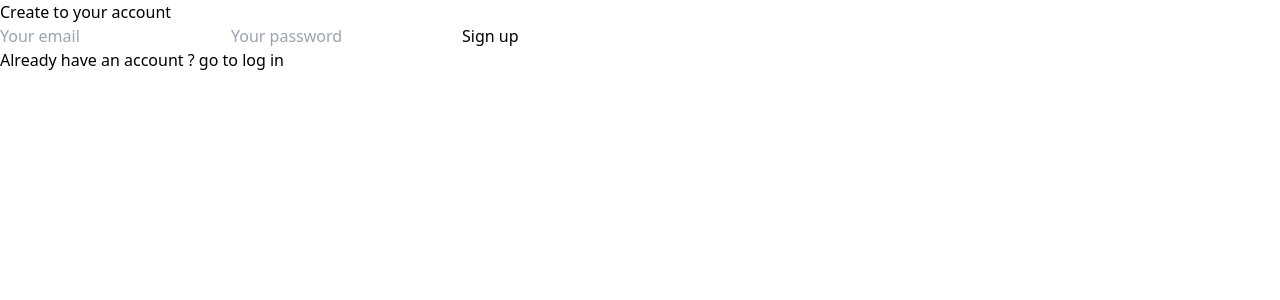
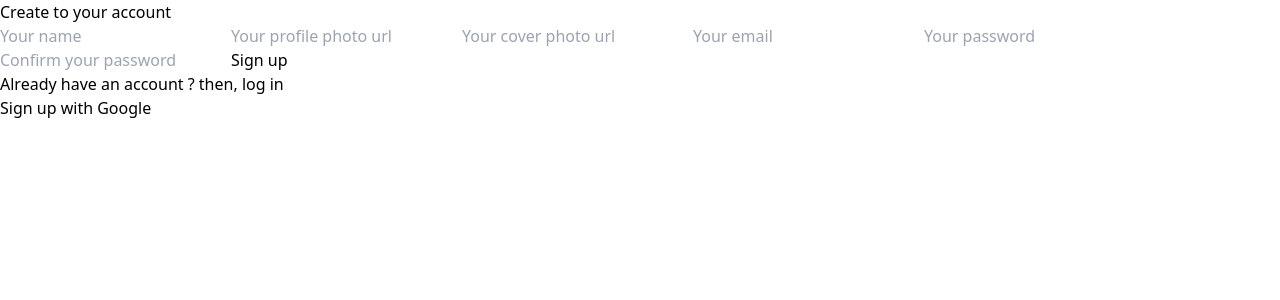
Before and after one commit to Shahriar1638/Book-Palace, a React (Vite) app: page /signup in a window 1280 px wide. Shown: the top 300 px of the page. Built offline with nearby package versions, Linux system fonts and the light colour scheme; no server answers.

Commit message:
login page and sign up page updated

```diff
--- a/package.json
+++ b/package.json
@@ -20,7 +20,9 @@
     "react-dom": "^18.3.1",
     "react-icons": "^5.2.1",
     "react-router-dom": "^6.24.1",
-    "react-step-progress-bar": "^1.0.3"
+    "react-step-progress-bar": "^1.0.3",
+    "sweetalert": "^2.1.2",
+    "sweetalert2": "^11.12.3"
   },
   "devDependencies": {
     "@tanstack/eslint-plugin-query": "^5.51.1",
--- a/src/Authentication/Authprovider/Authprovider.jsx
+++ b/src/Authentication/Authprovider/Authprovider.jsx
@@ -32,14 +32,14 @@ const Authprovider = ({children}) => {
     }
 
     useEffect(() => {
-        const unsubscribe = onAuthStateChanged(auth, currentUser => {
+        const subscribe = onAuthStateChanged(auth, currentUser => {
             setUser(currentUser);
             setLoading(false);
         }, error => {
             setErrorMessage(error.message);
             setLoading(false);
         });
-        return () => unsubscribe();
+        return () => subscribe();
     }, []);
 
 
--- a/src/Shared/Login And registration/Login.jsx
+++ b/src/Shared/Login And registration/Login.jsx
@@ -18,7 +18,6 @@ const Login = () => {
             const res = await axios.post('http://localhost:3000/adduser', userinfo);
             console.log(res);
             if (res.status === 200) {
-                console.log('User added successfully');
                 navigate('/');
             }
         } catch (err) {
--- a/src/Shared/Login And registration/Signup.jsx
+++ b/src/Shared/Login And registration/Signup.jsx
@@ -1,18 +1,102 @@
-import { Link } from "react-router-dom";
+/* eslint-disable no-unused-vars */
+import axios from "axios";
+import { useContext, useState } from "react";
+import { Link, useNavigate } from "react-router-dom";
+import { AuthContext } from "../../Authentication/Authprovider/Authprovider";
+import { updateProfile } from "firebase/auth";
+import swal from 'sweetalert';
 
 const Signup = () => {
+    const [ checkPassword, setCheckPassword ] = useState('');
+    const [ confirmPassword, setConfirmPassword ] = useState('');
+    const [error , setError] = useState(null);
+    const { createUser, googleSignIn } = useContext(AuthContext);
+    const navigate = useNavigate();
+
+
+    const handleSignup = (e) => {
+        e.preventDefault()
+        const form = new FormData(e.currentTarget);
+        const email = form.get('email');
+        const password = form.get('password');
+        const name = form.get('name');
+        const profileimg = form.get('profileimg');
+        const coverimg = form.get('coverimg');
+        if (password.length < 6) {
+            return setError('Password must be at least 6 characters long.');
+        } else {
+            createUser(email, password)
+            .then(result => {
+                console.log(result.user)
+                updateProfile(result.user, {
+                    displayName: name,
+                    photoURL: profileimg
+                })
+                swal("SuccessFully Registered", "Your registration is done. Logging In.", "success");
+            })
+            .catch(error => {
+                console.error(error);
+                swal("Ooops...!", "Account already exist", "error");
+            })
+        }
+    };
+    const handlePasswordOnChange = (e) => {
+        setCheckPassword(e.target.value);
+        if (e.target.value.length < 6) {
+            console.log("yes it is changing");
+            setError('Password must be at least 6 characters long.');
+        } else {
+            setError(null);
+        }
+    }
+
+    const handlePasswordConfirm = (e) => {
+        e.preventDefault();
+        const confirmPassword = e.target.value;
+        if (confirmPassword !== checkPassword) {
+            setError('Password does not match');
+        } else {
+            setError(null);
+        }
+    }
+
+    const handleGoogleSignIn = () => {
+        googleSignIn()
+        .then(result => {
+            console.log(result.user);
+            navigate('/home');
+        })
+        .catch(error => {
+            console.error(error);
+        })
+    }
+
     return (
         <div className="grid grid-cols-7">
             <div className="col-span-5 h-screen pl-44">
                 <div className="flex flex-col items-start justify-center h-full">
                     <h1 className="text-4xl font-bold">Create to your account</h1>
-                    <form className="flex flex-col mt-10 w-[46rem]">
-                        <input type="text" placeholder="Your email" name="email" className="border-b-[1px] border-solid shadow-lg border-gray-400 rounded-md px-6 py-3" />
-                        <input type="password" placeholder="Your password" name="password" className="border-b-[1px] border-solid shadow-lg border-gray-400 mt-4 rounded-md px-6 py-3" />
-                        <button className="bg-blue-500 text-white p-2 rounded-md mt-4">Sign up</button>
+                    <form onSubmit={handleSignup} className="flex flex-col mt-10 w-[46rem]">
+                        <input type="text" placeholder="Your name" name="name" className="border-b-[1px] border-solid shadow-lg border-gray-400 rounded-md px-6 py-3" />
+                        <input type="text" placeholder="Your profile photo url" name="profileimg" className="border-b-[1px] border-solid shadow-lg border-gray-400 rounded-md mt-4 px-6 py-3" />
+                        <input type="text" placeholder="Your cover photo url" name="coverimg" className="border-b-[1px] border-solid shadow-lg border-gray-400 rounded-md mt-4 px-6 py-3" />
+                        <input type="text" placeholder="Your email" name="email" className="border-b-[1px] border-solid shadow-lg border-gray-400 rounded-md mt-4 px-6 py-3" />
+                        <input onChange={handlePasswordOnChange} type="password" placeholder="Your password" name="password" className="border-b-[1px] border-solid shadow-lg border-gray-400 rounded-md mt-4 px-6 py-3" />
+                        {
+                            (error==="Password must be at least 6 characters long.") && <p className="text-red-500 text-center mt-4">{error}</p>
+                        }
+                        <input onChange={handlePasswordConfirm} type="password" placeholder="Confirm your password" name="confimPassword" className="border-b-[1px] border-solid shadow-lg border-gray-400 mt-4 rounded-md px-6 py-3" />
+                        {
+                            (error==='Password does not match') && <p className="text-red-500 text-center mt-4">{error}</p>
+                        }
+                        <button className={`bg-blue-500 text-white p-2 rounded-md mt-4 ${error ? "disable" : ""}`}>Sign up</button>
+
                     </form>
+                    <div className="mt-4">
+                        <h1>Already have an account ? then,<span className="text-blue-500 underline uppercase"> <Link to={"/login"}> log in</Link></span></h1>
+                    </div>
                     <div>
-                        <h1>Already have an account ? <span className="text-blue-500 underline"> <Link to={"/login"}> go to log in</Link></span></h1>
+                        <button onClick={handleGoogleSignIn} className="bg-blue-500 text-white p-2 rounded-md mt-4">Sign up with Google</button>
                     </div>
                 </div>
             </div>
--- a/src/main.jsx
+++ b/src/main.jsx
@@ -6,11 +6,19 @@ import {
 import './index.css'
 import routes from './Routes/routes';
 import Authprovider from './Authentication/Authprovider/Authprovider';
+import {
+  QueryClient,
+  QueryClientProvider,
+} from '@tanstack/react-query';
+
+const queryClient = new QueryClient();
 
 ReactDOM.createRoot(document.getElementById('root')).render(
   <React.StrictMode>
     <Authprovider>
-      <RouterProvider router={routes} />
+      <QueryClientProvider client={queryClient}>
+        <RouterProvider router={routes} />
+      </QueryClientProvider>
     </Authprovider>
   </React.StrictMode>,
 )
```
Also changed, not shown: 1 other file (tests, documents, lock files or other folders).
